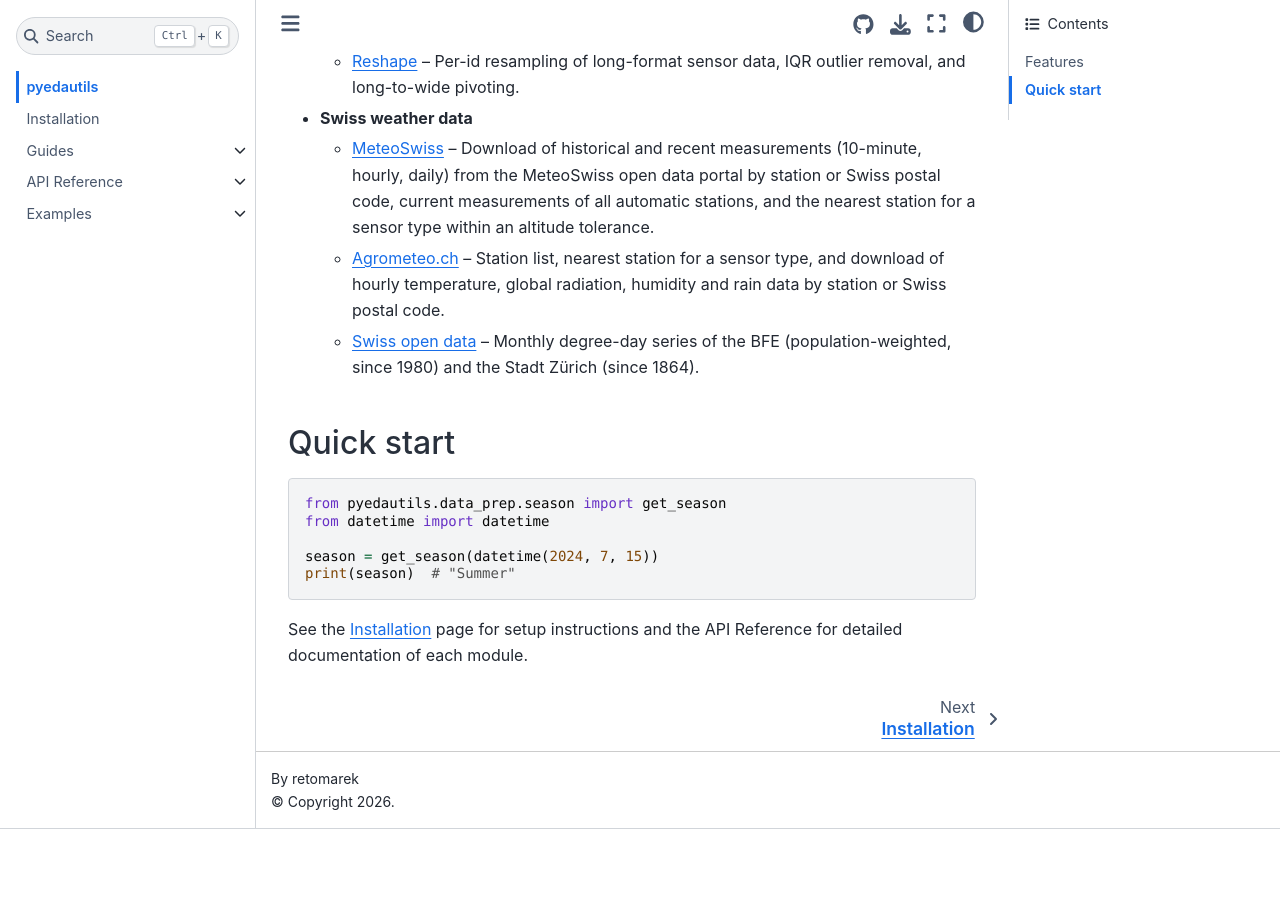
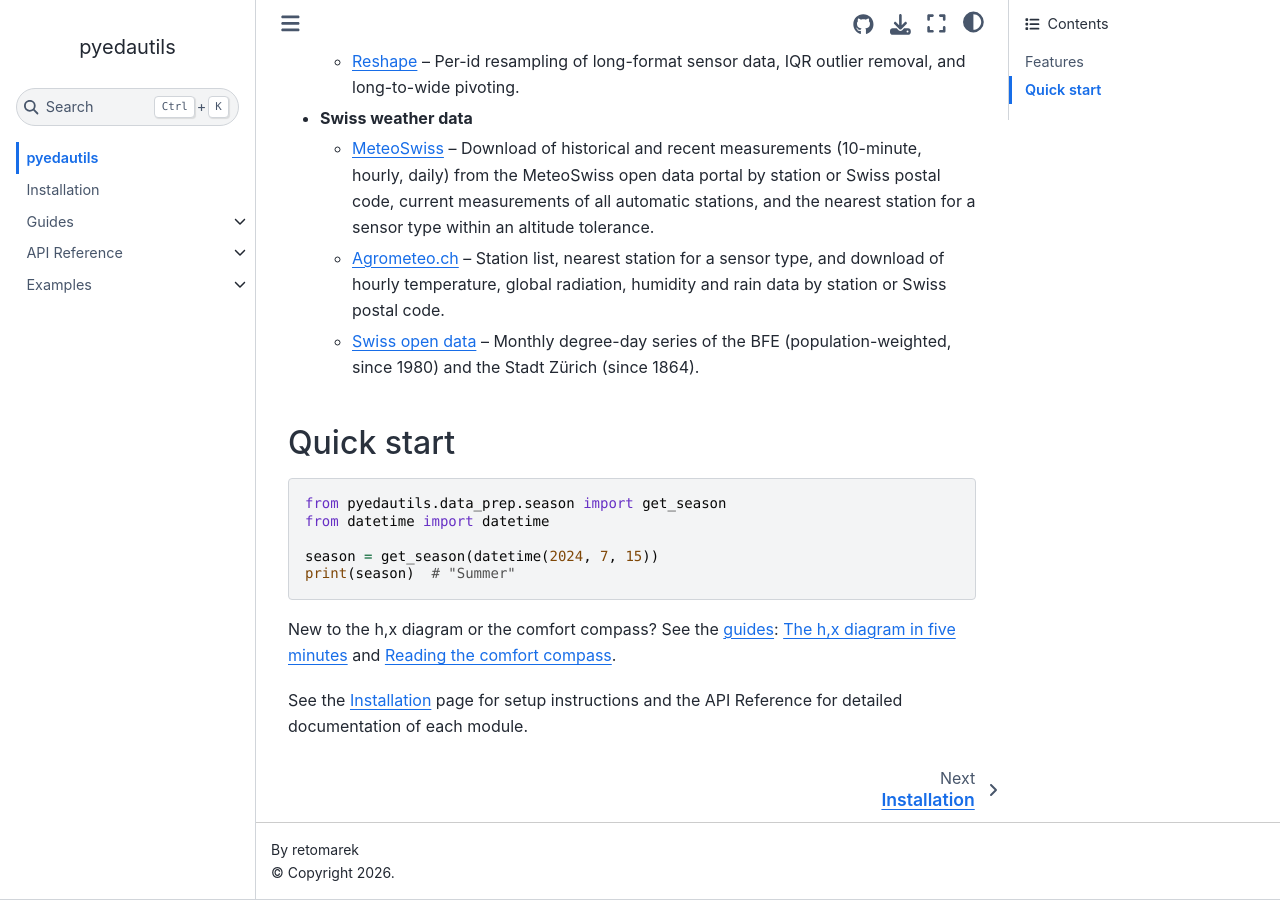
Before and after one commit to retomarek/pyedautils, a Jupyter Book: the page built from docs/intro.md, in a window 1280 px wide and 900 px high, scrolled down 1452 px. Built offline with Jupyter Book 1.0.4 settings and Sphinx 7.4.7 and the Sphinx Book theme 1.1.4, drawn with Linux system fonts in a browser that asks for light colours; before the commit the page ends 2281 px from its top, so only the background shows below that.

Commit message:
docs: point README and intro to the new guides
Co-Authored-By: Claude Opus 5.5 <noreply@anthropic.com>

````diff
--- a/docs/intro.md
+++ b/docs/intro.md
@@ -40,4 +40,6 @@ season = get_season(datetime(2024, 7, 15))
 print(season)  # "Summer"
 ```
 
+New to the h,x diagram or the comfort compass? See the {doc}`guides <guides/index>`: {doc}`guides/mollier_hx` and {doc}`guides/comfort_compass`.
+
 See the {doc}`installation` page for setup instructions and the API Reference for detailed documentation of each module.
````
Also changed, not shown: README.md (+5 -0 lines).
